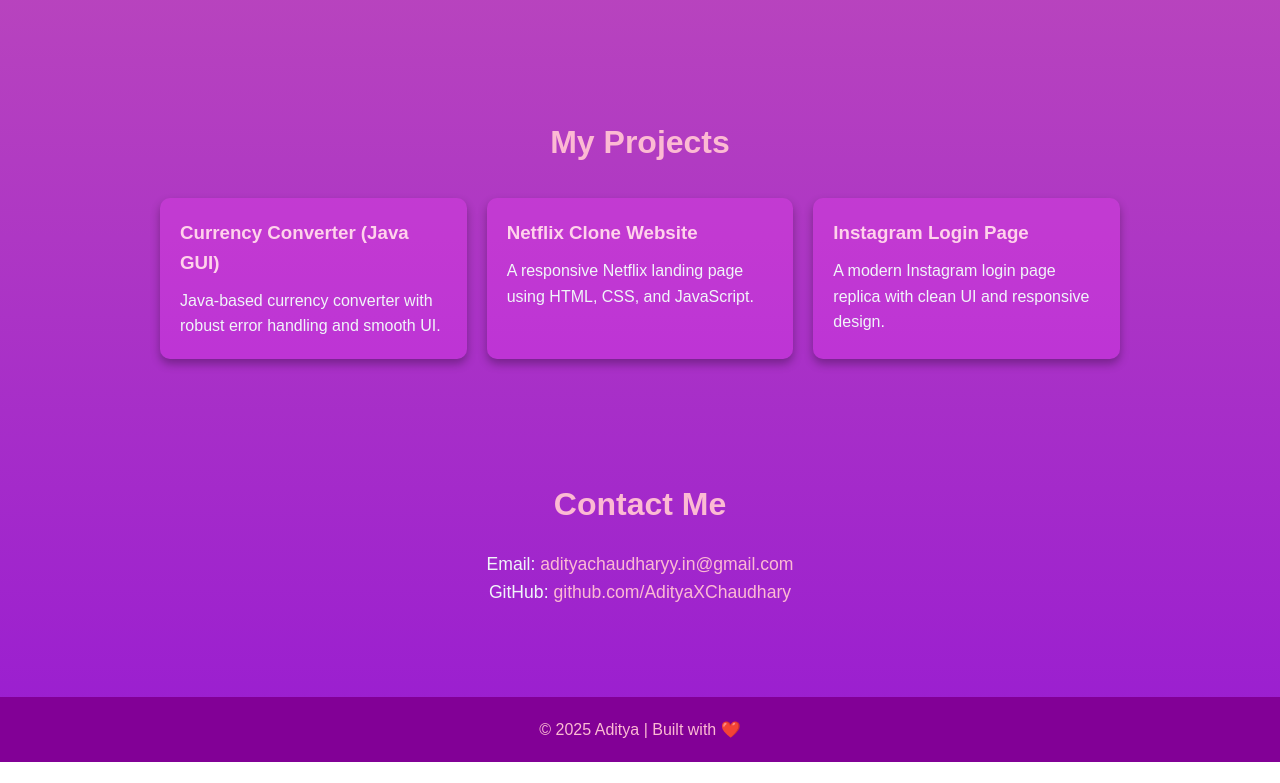
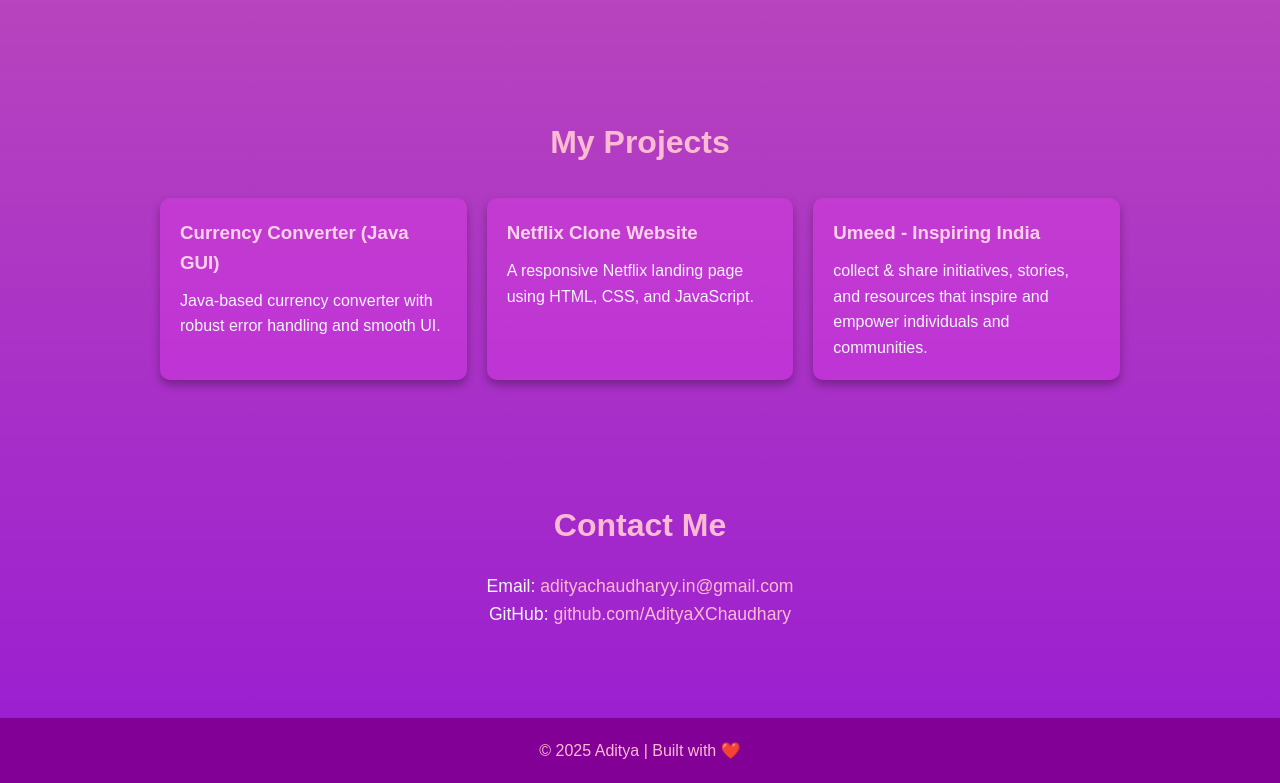
Before and after one commit to AdityaXChaudhary/Portfolio, a plain HTML site: page index.html in a window 1280 px wide. Shown: the part 1086-1869 px from the top of the page. Before the commit the page ends 1848 px from the top, so only its background shows below. Drawn offline with Linux system fonts and the light colour scheme.

Commit message:
Update index.html

```diff
--- a/index.html
+++ b/index.html
@@ -55,9 +55,9 @@
         <h3>Netflix Clone Website</h3>
         <p>A responsive Netflix landing page using HTML, CSS, and JavaScript.</p>
       </a>
-      <a href="https://github.com/AdityaXChaudhary/Instagram-Clone" target="_blank" class="project-card">
-        <h3>Instagram Login Page</h3>
-        <p>A modern Instagram login page replica with clean UI and responsive design.</p>
+      <a href="https://github.com/AdityaXChaudhary/Umeed-Inspiring-India" target="_blank" class="project-card">
+        <h3>Umeed - Inspiring India</h3>
+        <p>collect & share initiatives, stories, and resources that inspire and empower individuals and communities.</p>
       </a>
     </div>
   </section>
```
